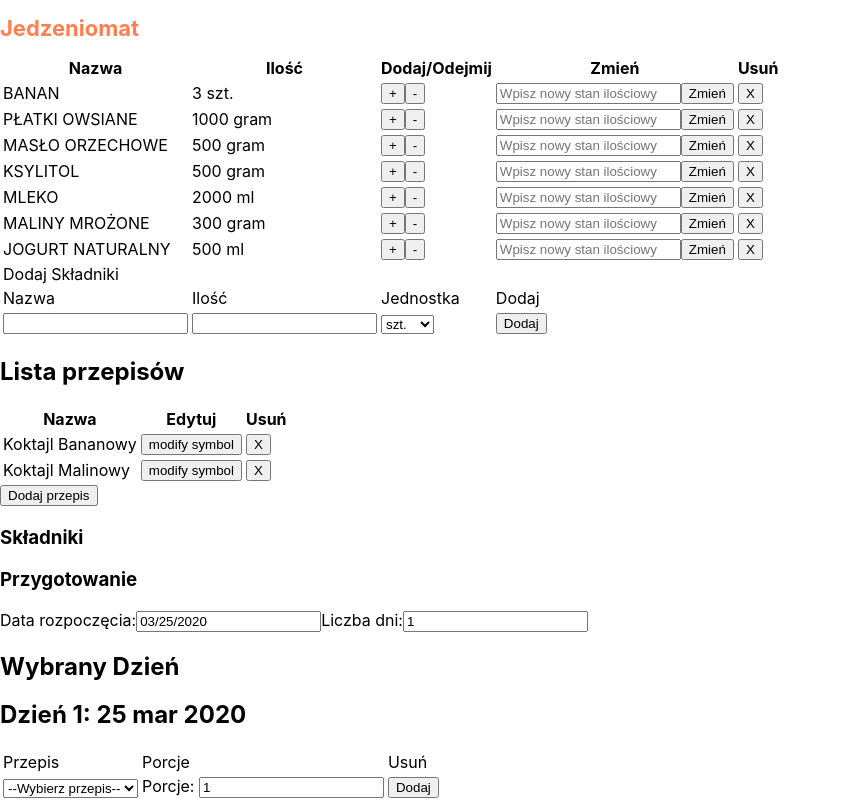
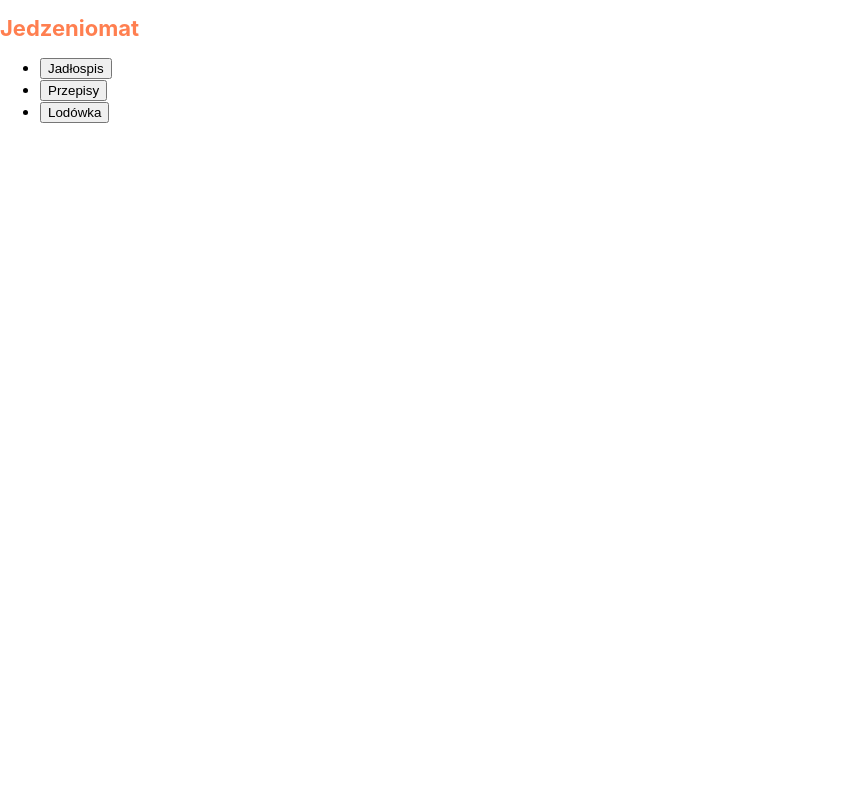
Before and after one commit to L-Glogov/jedzeniomat, a React (Create React App) app: page / in a window 1280 px wide. Shown: the top 800 px of the page, without its empty margins (0-841 px from the left). Built offline with nearby package versions, Linux system fonts and the light colour scheme.

Commit message:
Finished basic functionality of layout component

```diff
--- a/src/App.js
+++ b/src/App.js
@@ -156,7 +156,8 @@ class App extends Component {
       menuNumPortInput: 1,
       menuRecSelect: '--Wybierz przepis--',
       currentDay: 1
-    }
+    },
+    currentDisplay: ''
   }
 
 
@@ -454,11 +455,20 @@ class App extends Component {
     })
   }
 
+  // ----------Layout Methods --------------
+
+  layoutToggle = (display) => {
+    this.setState({
+      currentDisplay: display
+    })
+  }
+
   render() {
     return (
       <div>
         <SelectContext.Provider value={{units: this.state.units}}>
-          <Layout>
+          <Layout layoutToggle={this.layoutToggle}>
+            {(this.state.currentDisplay === "fridge") ?
               <Fridge
                 supplies={this.state.fridge}
                 internals={this.state.fridgeInternal}
@@ -468,7 +478,9 @@ class App extends Component {
                 remove={this.fridgeRemoveHandler}
                 addItem={this.fridgeAddItemHandler}
                 inputHandler={this.fridgeInputHandler}
-            />
+              /> : null
+            }
+            {(this.state.currentDisplay === "recipes") ?
               <Recipes
                 recipeList={this.state.recipes}
                 internals={this.state.recipesInternal}
@@ -481,7 +493,9 @@ class App extends Component {
                 addNew={this.recipesAddNewToggle}
                 save={this.recipesSaveHandler}
                 discard={this.recipesDiscardHandler}
-            />
+              /> : null
+            }
+            {(this.state.currentDisplay === "menu") ?
               <Menu
                 menu={this.state.menu}
                 recipeList={this.state.recipes}
@@ -494,7 +508,8 @@ class App extends Component {
                 rmvRec={this.menuRmvRecHandler}
                 nextDay={this.menuNextDayHandler}
                 goToDay={this.menuGoToDayHandler}
-            />
+              /> : null
+            }
           </Layout>
         </SelectContext.Provider>
 
--- a/src/containers/Layout/Layout.js
+++ b/src/containers/Layout/Layout.js
@@ -1,18 +1,22 @@
 import React, { Component, Fragment } from 'react';
 import styles from './Layout.module.css';
 
-class Layout extends Component {
+const Layout = ( props ) => {
 
+  return (
+    <Fragment>
+      <h1 className={styles.head}>Jedzeniomat</h1>
+      <nav>
+        <ul>
+          <li><button onClick={props.layoutToggle.bind(this, "menu")}>Jadłospis</button></li>
+          <li><button onClick={props.layoutToggle.bind(this, "recipes")}>Przepisy</button></li>
+          <li><button onClick={props.layoutToggle.bind(this, "fridge")}>Lodówka</button></li>
+        </ul>
+      </nav>
+      <main>{props.children}</main>
+    </Fragment>
+  )
 
-  render() {
-    return (
-      <Fragment>
-        <h1 className={styles.head}>Jedzeniomat</h1>
-        <main>{this.props.children}</main>
-      </Fragment>
-
-    )
-  }
 }
 
 export default Layout;
```
Lines whose indentation alone changed are shown as unchanged.
